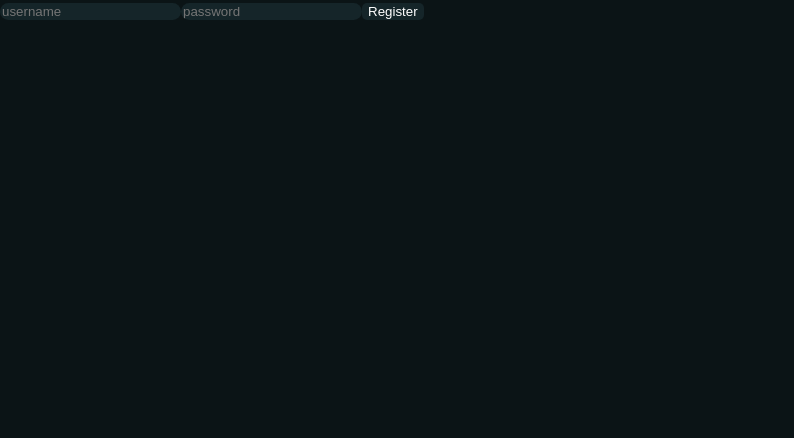
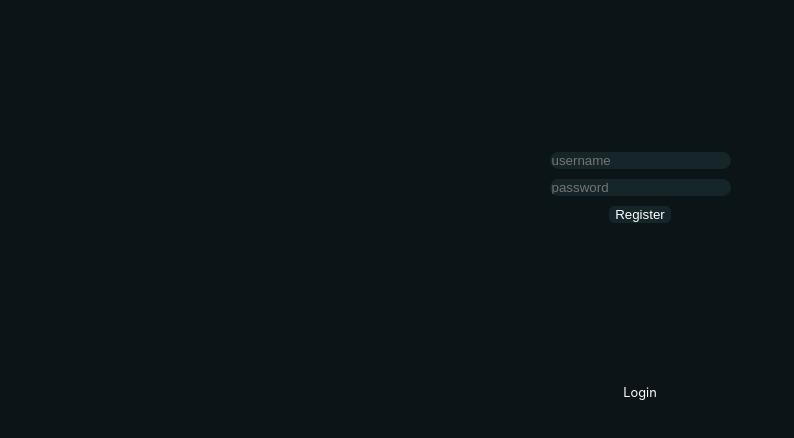
Before and after one commit to stachowiczk/chatapp-io, a React (Create React App) app in the folder src/client/client/: page /register in a window 1280 px wide. Shown: the top 438 px of the page, without its empty margins (0-794 px from the left). Built offline with nearby package versions, Linux system fonts and the light colour scheme; no server answers.

Commit message:
added css to login and register pages

```diff
--- a/src/client/client/src/App.css
+++ b/src/client/client/src/App.css
@@ -179,6 +179,21 @@ input {
 
 }
 
+.login {
+  display: flex;
+  flex-direction: column;
+  align-items: center;
+  justify-content: center;
+  height: 50vh;
+  gap: 10px;
+}
+
+a {
+  color: white;
+  text-decoration: none;
+  font-size: 0.8em;
+}
+
 textarea {
   border: none;
   flex-grow: 1;
--- a/src/client/client/src/components/Home.tsx
+++ b/src/client/client/src/components/Home.tsx
@@ -1,10 +1,11 @@
 import React, { useState,useContext } from 'react';
-import { Navigate } from 'react-router-dom';
+import { Navigate, useNavigate } from 'react-router-dom';
 import { AuthContext } from '../context/AuthContext'; // Import AuthContext
 
 function Home() {
   const { isLoggedIn } = useContext(AuthContext); // Use the context
   const [loading, setLoading] = useState(true);
+  const navigate = useNavigate();
 
   if (isLoggedIn === null) {
     return <div>Loading...</div>; // Or some loading spinner
--- a/src/client/client/src/components/Login.tsx
+++ b/src/client/client/src/components/Login.tsx
@@ -59,8 +59,8 @@ const Login = () => {
   };
 
   return (
-    <div>
-      <form onSubmit={handleSubmit}>
+    <div className='login'>
+      <form onSubmit={handleSubmit} className='login'>
         <input
           type="text"
           placeholder="username"
@@ -73,6 +73,7 @@ const Login = () => {
         />
         <button type="submit">Login</button>
       </form>
+      <a href="/register" className='register-link'>Register</a>
     </div>
   );
 };
--- a/src/client/client/src/components/Messages.tsx
+++ b/src/client/client/src/components/Messages.tsx
@@ -79,6 +79,7 @@ const Messages = () => {
     }
   }, [messages]);
 
+  // auto resize textarea
   const handleChange = (event: React.ChangeEvent<HTMLTextAreaElement>) => {
     setText(event.target.value);
     event.target.style.height = 'auto';
@@ -114,7 +115,7 @@ const Messages = () => {
     sendPrivateMessage(message);
     setText('');
     const textarea = document.getElementById('textarea-message');
-    if (textarea) textarea.style.height = 'auto';
+    if (textarea) textarea.style.height = 'auto'; // Reset the height to auto
   };
 
   const handleKeyDown = (event: any) => {
--- a/src/client/client/src/components/Register.tsx
+++ b/src/client/client/src/components/Register.tsx
@@ -1,11 +1,12 @@
 import React, { useState } from 'react';
 import axios from 'axios';
-import { Navigate } from 'react-router-dom';
+import { Navigate, useNavigate } from 'react-router-dom';
 import { set } from 'mongoose';
 
 const Register = () => {
   const [username, setUsername] = useState('');
   const [password, setPassword] = useState('');
+  const navigate = useNavigate();
 
   const handleUsernameChange = (event: React.ChangeEvent<HTMLInputElement>) => {
     event.preventDefault();
@@ -17,7 +18,8 @@ const Register = () => {
     setPassword(event.target.value);
   };
 
-  const handleSubmit = async () => {
+  const handleSubmit = async (event: React.FormEvent) => {
+    event.preventDefault();
     try {
       const response = await axios.post(
         'http://localhost:4000/api/auth/register',
@@ -28,13 +30,13 @@ const Register = () => {
       );
       if (response.status === 200) {
         console.log('registered');
-        return <Navigate to="/login" />;
+        return navigate('/login');
       }
     } catch (error) {
       if (axios.isAxiosError(error) && error.response?.status === 409) {
         console.log('username already exists');
       } else if (axios.isAxiosError(error) && error.response?.status === 401) {
-        <Navigate to="/login" />;
+        return navigate('/login');
       }
       console.error(error);
       setUsername('');
@@ -43,8 +45,8 @@ const Register = () => {
   };
 
   return (
-    <div className="register" onSubmit={handleSubmit}>
-      <form>
+    <div className="login" onSubmit={handleSubmit}>
+      <form className='login'>
         <input
           type="text"
           placeholder="username"
@@ -57,6 +59,7 @@ const Register = () => {
         />
         <button type="submit">Register</button>
       </form>
+      <a href="/login" className='register-link'>Login</a>
     </div>
   );
 };
```
